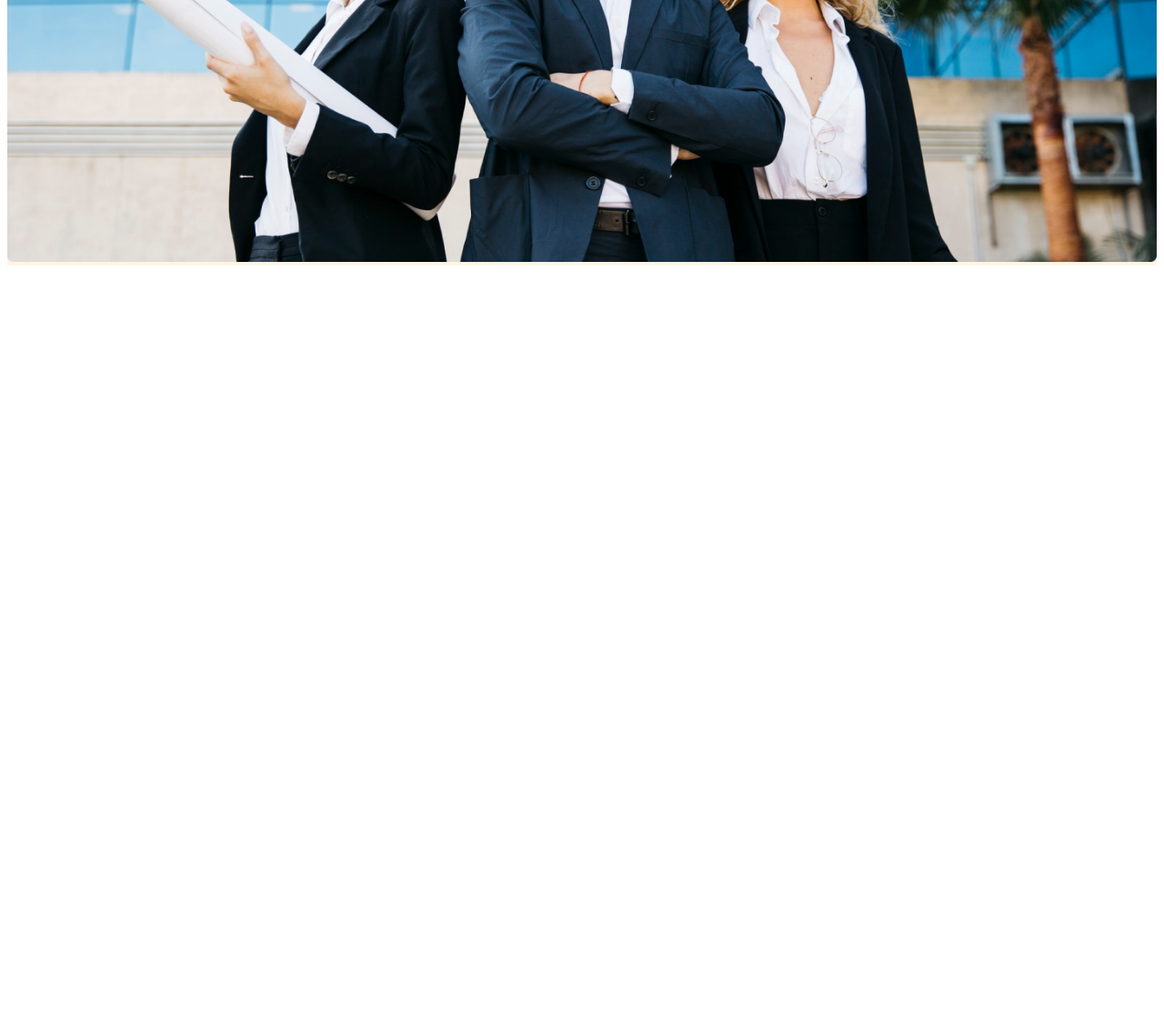
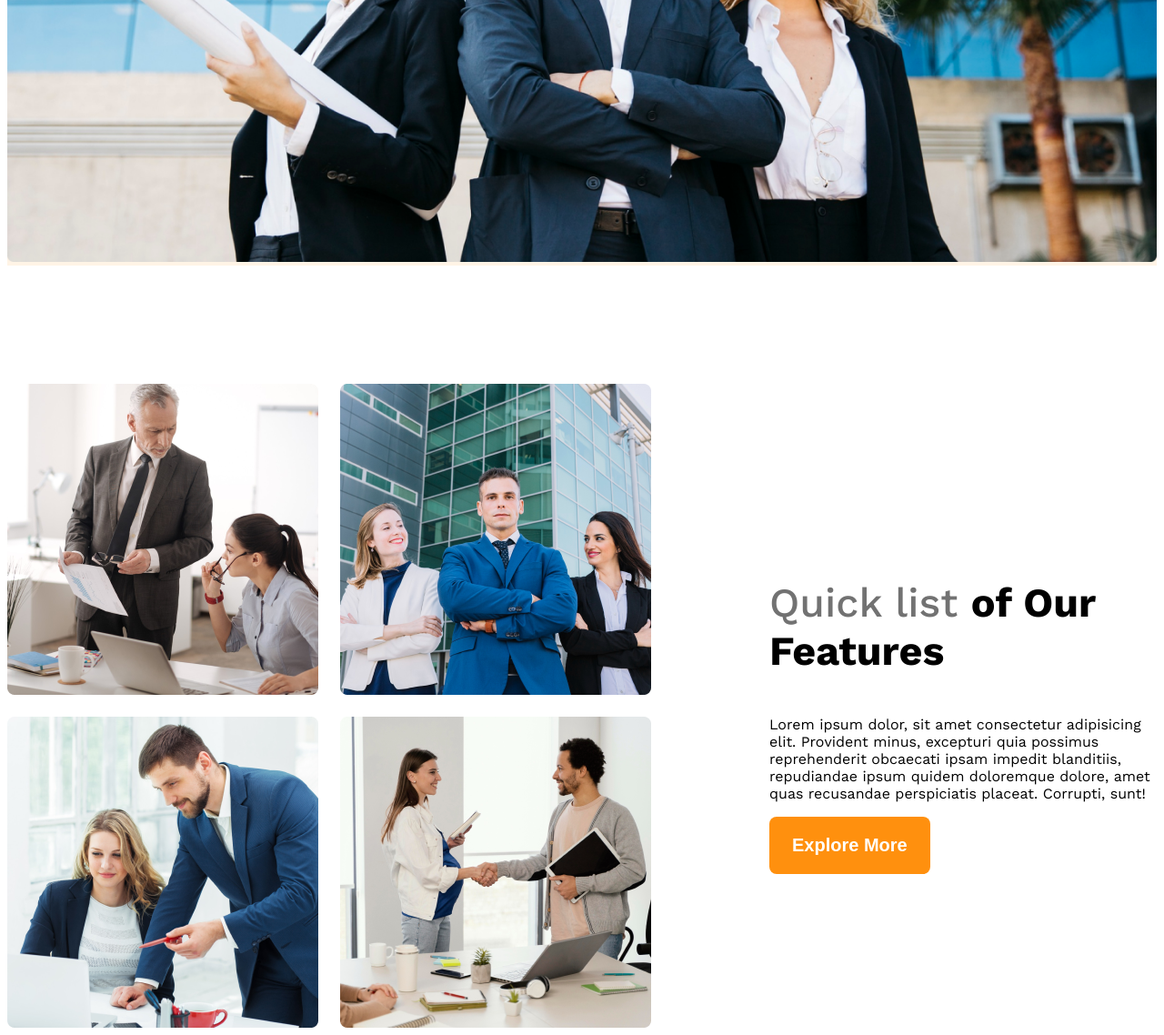
Before and after one commit to Alpha2663/g3-architect-website, a plain HTML site: page index.html in a window 1280 px wide. Shown: the part 911-2049 px from the top of the page at 91% size. Before the commit the page ends 1211 px from the top, so only its background shows below. Drawn offline with nearby package versions, Linux system fonts and the light colour scheme.

```diff
--- a/index.html
+++ b/index.html
@@ -31,6 +31,23 @@
         </div>
     </header>
     <main>
+        <section class="teams display-flex">
+            <div class="team-img-container">
+                <img src="images/team1.png" alt="two architects discussing about design">
+                <img src="images/team2.png" alt="">
+                <img src="images/team3.png" alt="">
+                <img src="images/team4.png" alt="">
+
+            </div>
+            <div class="our-features">
+                <h3 class="feature-title"><span id="quick-list"class="text-light-gray">Quick list </span><span>of Our</span> <span>Features</span></h3>
+                <p class="feature-description">
+                    Lorem ipsum dolor, sit amet consectetur adipisicing elit. Provident minus, excepturi quia possimus reprehenderit obcaecati ipsam impedit blanditiis, repudiandae ipsum quidem doloremque dolore, amet quas recusandae perspiciatis placeat. Corrupti, sunt!
+                </p>
+                <button class="btn-primary">Explore More</button>
+            </div>
+
+        </section>
 
     </main>
     <footer>
--- a/styles/architects.css
+++ b/styles/architects.css
@@ -68,9 +68,35 @@
 .banner-image{
     width: 100%;
 }
+.teams{
+    align-items: center
+}
+.team-img-container{
+    display: grid;
+    grid-template-columns: repeat(2,1fr);
+    gap: 24px;
+}
 @media screen and (max-width;576px) {
     .navbar, .nav-links{
         flex-direction: column;
     }
 
 }
+main{
+    max-width: 1440px;
+    margin: 0 auto;
+}
+main>section{
+    margin-top: 130px;
+}
+.our-features{
+  margin-left: 130px;
+  max-width: 530px;
+
+}
+.feature-title{
+    font-size: 2.8rem;
+}
+#quick-list{
+    font-weight: 500;
+}
```
